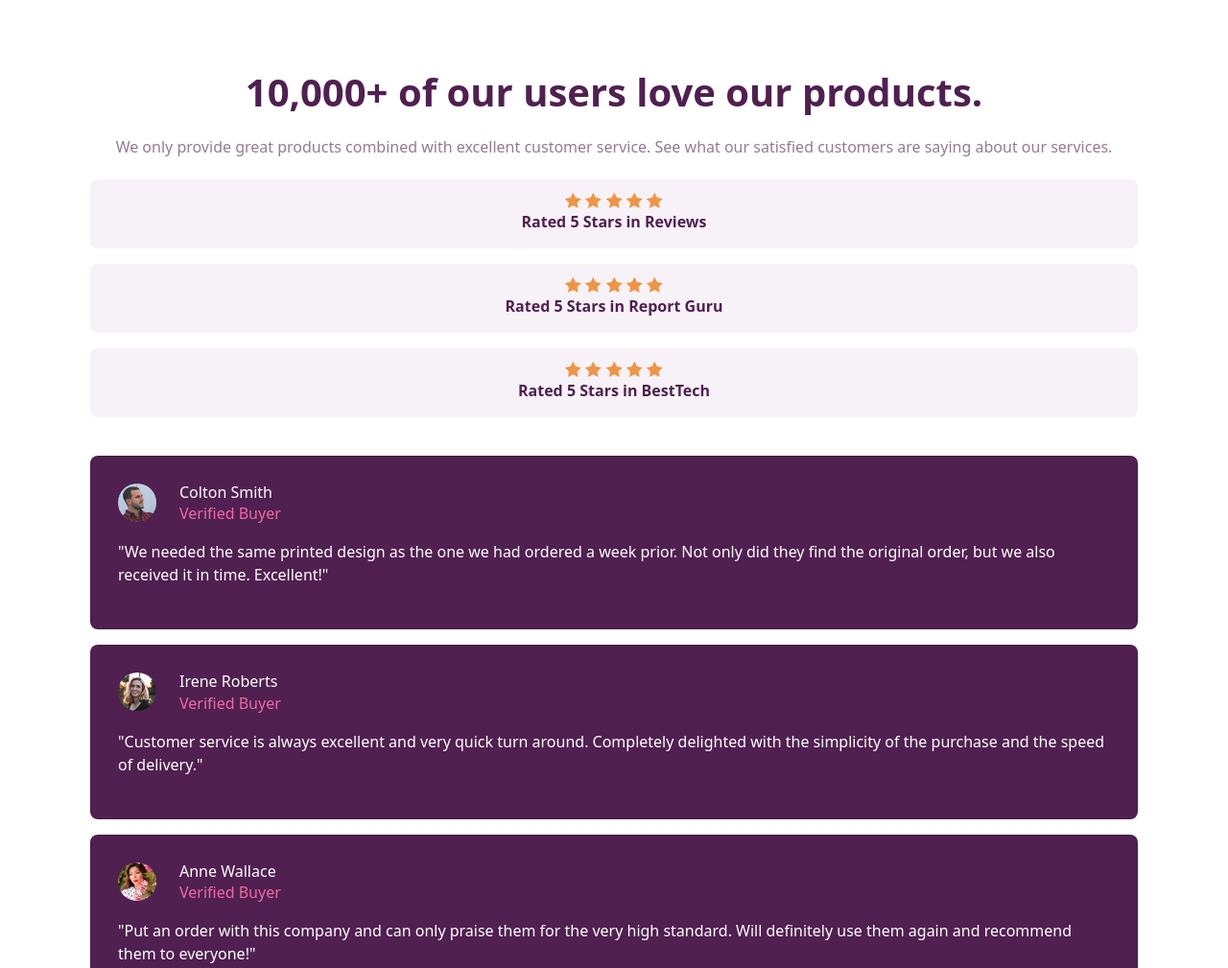
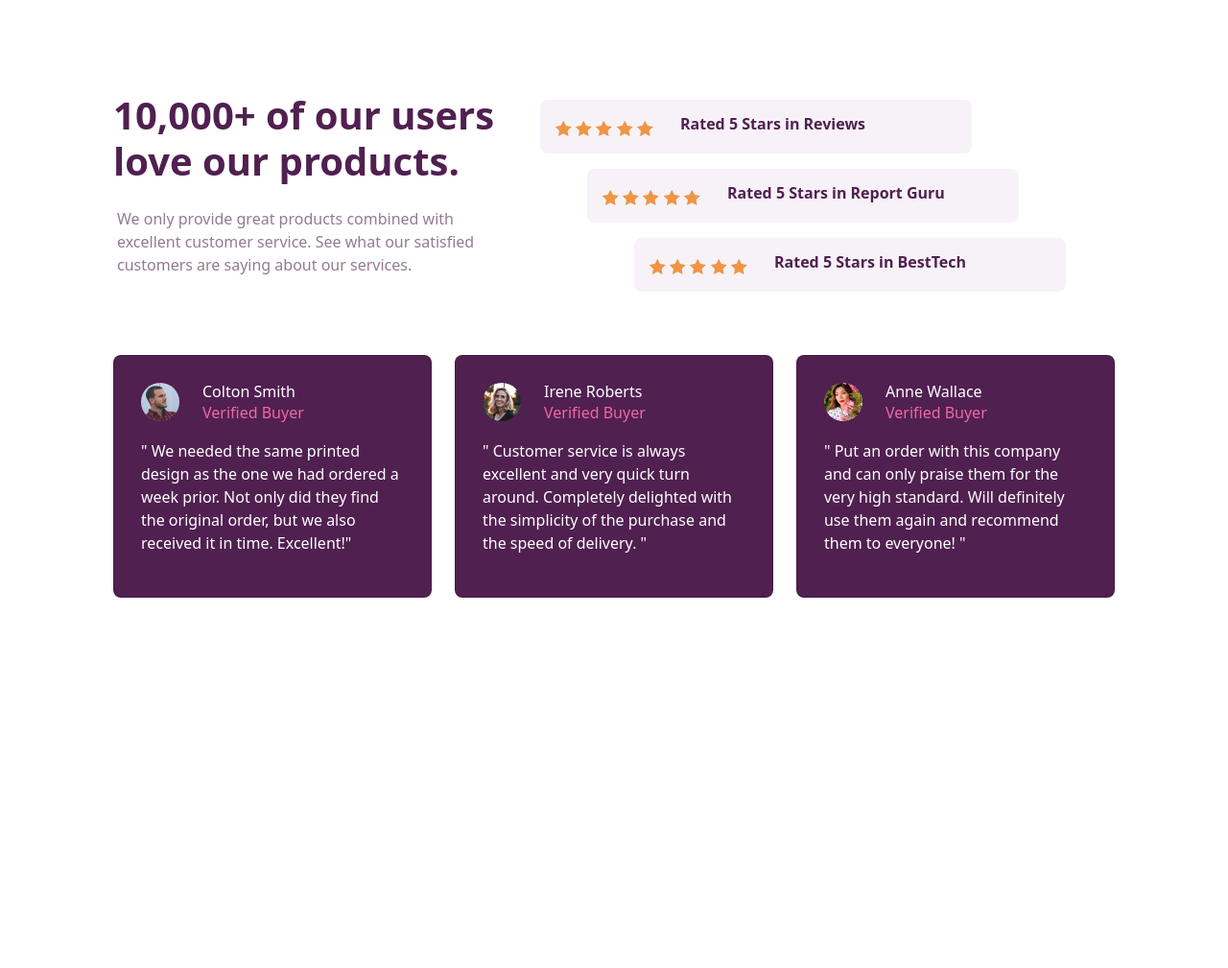
Before and after one commit to AngelARVM/social-proof-section, a plain HTML site: page index.html in a window 1280 px wide. Shown: the top 1009 px of the page at 96% size. After the commit the page ends 800 px from the top, so only its background shows below. Drawn offline with Linux system fonts and the light colour scheme.

Commit message:
3rd commit, desktop 1024p and 1440p done

```diff
--- a/index.html
+++ b/index.html
@@ -18,26 +18,27 @@
 
 </head>
 <body>
-    <main class="container mb-5 p-4">
+    <main class="container mb-5 p-4 p-lg-5">
         <!--Presentation-->
         <div class="row">
             <!--Text-->
-            <div class="col-12 mt-5">
+            <div class="col-12 mt-5 col-lg-5 pr-xxl-1 mb-xxl-5">
                 <article>
-                    <h1 class="text-center f-primary fw-bold px-5 mb-4"> 10,000+ of our users love our products.</h1>
-                    <h6 class="text-center f-neutral px-1 mb-3">We only provide great products combined with excellent customer service. See what our satisfied customers
+                    <h1 class=" fw-bold f-primary px-5 mb-4 px-lg-0 mb-xxl-2"> 10,000+ of our users love our products.</h1>
+                    <h6 class=" f-neutral px-1 mb-3 lh-base">We only provide great products combined with excellent customer service. See what our satisfied customers
                         are saying about our services.
                     </h6>
                 </article>
             </div>
             <!--Rates-->
-            <div class="col-12">
+            <div class="col-12 col-lg-7 mt-lg-5 px-xxl-5">
+                <div class="row d-flex w-max">
+                    <!--1-->
+                    <div class="col-12 started">
+                        <!--Stars-->
+                        <div class="card card-rate  my-2 pt-2 d-flex py-lg-0 text-center">
                             <div class="row">
-                    <!--1-->
-                    <div class="col-12">
-                        <!--Stars-->
-                        <div class="card card-rate my-2 pt-2 text-center">
-                            <div class="col-12">
+                                <div class="col-12 col-lg-4 p-lg-3 ">
                                     <div class="stars">
                                         <img src="/images/icon-star.svg" alt="star" class="">
                                         <img src="/images/icon-star.svg" alt="star" class="">
@@ -47,17 +48,19 @@
                                     </div>
                                 </div>
                                 <!--Text-->
-                            <div class="col-12">
-                                <p class="f-primary">Rated 5 Stars in Reviews</p>
+                                <div class="col-12 col-lg-6 px-lg-0 py-lg-2 mt-lg-2">
+                                    <h6 class="f-primary">Rated 5 Stars in Reviews</h6>
+                                </div>
                             </div>
                         </div>
                     </div>
 
                     <!--2-->
-                    <div class="col-12">
+                    <div class="col-12 centered">
                         <!--Stars-->
-                        <div class="card card-rate my-2 pt-2 text-center f-primary">
-                            <div class="col-12">
+                        <div class="card card-rate my-2 pt-2 d-flex py-lg-0 text-center">
+                            <div class="row">
+                                <div class="col-12 col-lg-4 p-lg-3">
                                     <div class="stars">
                                         <img src="/images/icon-star.svg" alt="star" class="">
                                         <img src="/images/icon-star.svg" alt="star" class="">
@@ -67,17 +70,19 @@
                                     </div>
                                 </div>
                                 <!--Text-->
-                            <div class="col-12">
-                                <p>Rated 5 Stars in Report Guru</p>
+                                <div class="col-12 col-lg-6 px-lg-0 py-lg-2 mt-lg-2">
+                                    <h6 class="f-primary">Rated 5 Stars in Report Guru</h6>
+                                </div>
                             </div>
                         </div>
                     </div>
 
                     <!--3-->
-                    <div class="col-12">
+                    <div class="col-12 ended">
                         <!--Stars-->
-                        <div class="card card-rate my-2 pt-2 text-center f-primary">
-                            <div class="col-12">
+                        <div class="card card-rate my-2 pt-2 d-flex py-lg-0 text-center">
+                            <div class="row">
+                                <div class="col-12 col-lg-4 p-lg-3 ">
                                     <div class="stars">
                                         <img src="/images/icon-star.svg" alt="star" class="">
                                         <img src="/images/icon-star.svg" alt="star" class="">
@@ -87,8 +92,10 @@
                                     </div>
                                 </div>
                                 <!--Text-->
-                            <div class="col-12">
-                                <p>Rated 5 Stars in BestTech</p>
+                                <div class="col-12 col-lg-6 px-lg-0 py-lg-2 mt-lg-2">
+                                    <h6 class="f-primary">Rated 5 Stars in BestTech</h6>
+                                </div>
+                            </div>
                         </div>
                     </div>
                     </div>
@@ -96,19 +103,21 @@
             </div>
         </div>
         <!--Reviews-->
+        <div class="quotes">
         <div class="row">
             <!--1st review-->
-            <div class="col-12 my-2 pt-4">
+
+            <div class="col-12 col-lg-4 my-2 my-lg-0 pt-4 pt-lg-2 pt-xxl-0">
                 <article class="card card-qoute">
                     <div class="card-body">
-                        <div class="d-flex">
+                        <div class="d-flex mb-xxl-2">
                             <img src="/images/image-colton.jpg" alt="Colton" class="rounded-circle img-profile">
                             <div class="ps-4">
                                 <h6 class="m-0">Colton Smith</h6>
                                 <p class="f-secondary f-light">Verified Buyer</p>
                             </div>
                         </div>
-                        <p class="coute">"We needed
+                        <p class="coute">" We needed
                             the same printed design as the one we had ordered a week prior. Not only did
                             they find the original order, but we also received it in time. Excellent!"
                         </p>
@@ -116,42 +125,43 @@
                 </article>
             </div>
             <!--2nd review-->
-            <div class="col-12 my-2">
-                <article class="card card-qoute">
+            <div class="col-12 col-lg-4 my-2 pt-xxl-2">
+                <article class="card card-qoute ">
                     <div class="card-body">
-                        <div class="d-flex">
+                        <div class="d-flex mb-xxl-2">
                             <img src="/images/image-irene.jpg" alt="Irene" class="rounded-circle img-profile">
                             <div class="ps-4">
                                 <h6 class="m-0">Irene Roberts</h6>
                                 <p class="f-secondary">Verified Buyer</p>
                             </div>
                         </div>
-                        <p class="coute">"Customer service is always excellent and very
+                        <p class="coute">" Customer service is always excellent and very
                             quick turn around. Completely delighted with the simplicity of the purchase
-                            and the speed of delivery."
+                            and the speed of delivery. "
                         </p>
                     </div>
                 </article>
             </div>
             <!--3rd review-->
-            <div class="col-12 my-2">
-                <article class="card card-qoute">
+            <div class="col-12 col-lg-4 my-2 pt-xxl-4">
+                <article class="card card-qoute ">
                     <div class="card-body">
-                        <div class="d-flex">
+                        <div class="d-flex mb-xxl-2">
                             <img src="/images/image-anne.jpg" alt="Anne" class="rounded-circle img-profile">
                             <div class="ps-4">
                                 <h6 class="m-0">Anne Wallace</h6>
                                 <p class="f-secondary">Verified Buyer</p>
                             </div>
                         </div>
-                        <p class="coute">"Put an order with
+                        <p class="qoute">" Put an order with
                             this company and can only praise them for the very high standard. Will
-                            definitely use them again and recommend them to everyone!"
+                            definitely use them again and recommend them to everyone! "
                         </p>
                     </div>
                 </article>
             </div>
         </div>
+    </div>
     </main>
 </body>
 </html>
--- a/scss/style.scss
+++ b/scss/style.scss
@@ -1,3 +1,13 @@
+$grid-breakpoints: (
+  xs: 0,
+  sm: 576px,
+  md: 768px,
+  lg: 1024px,
+  xl: 1024px,
+  xxl: 1440px
+);
+
+
 :root{
     //Primary
     --Very-Dark-Magenta: hsl(300, 43%, 22%);
@@ -18,6 +28,15 @@ body{
     font-family: var(--font-family);
     font-size: var(--Font-size);
 }
+
+h1{
+    text-align: center;
+}
+
+h6{
+    text-align: center;
+}
+
 
 .f-primary{
     color: var(--Very-Dark-Magenta);
@@ -57,9 +76,90 @@ body{
     margin: 12px;
 }
 
+.img-profile {
+    height: 40px;
+}
 
-.img-profile{
-    height: 40px;
+.quotes{
+    font-weight: lighter;
+}
+
+
+@media(min-width:1024px){
+    h1{
+        text-align: start!important;
+    }
+
+    h6{
+        text-align: start!important;
+    }
+
+
+    .card-rate{
+        width: 450px!important;
+        flex-direction:row;
+        display:flex;
+    }
+
+
+    .card-quote{
+        height: 200px!important;
+    }
+
+    .w-max{
+        max-width: 572px!important;
+    }
+
+    .started{
+        display:flex;
+        justify-content: flex-start;
+    }
+
+    .centered{
+        display:flex;
+        justify-content:center;
+    }
+
+    .ended{
+        display:flex;
+        justify-content: flex-end;
+    }
+
+    .quotes{
+        margin-top: 50px;
+    }
+
+    .card-quote{
+        height: 100%!important;
+    }
+}
+
+
+@media (min-width: 1440px) {
+
+    .container{
+        margin: 20px!important;
+        margin-left: 120px!important;
+
+    }
+
+    h1{
+        text-align: start!important;
+        font-size: 48px!important;
+    }
+
+    h6{
+        text-align: start!important;
+    }
+
+    .pr-xxl-1{
+        padding-right: 80px!important;
+    }
+
+    .quotes{
+        max-width: 1100px!important;
+    }
+
 }
 
 
```
Also changed, not shown: css/style.css, 1 other file. Lines whose indentation alone changed are shown as unchanged.
